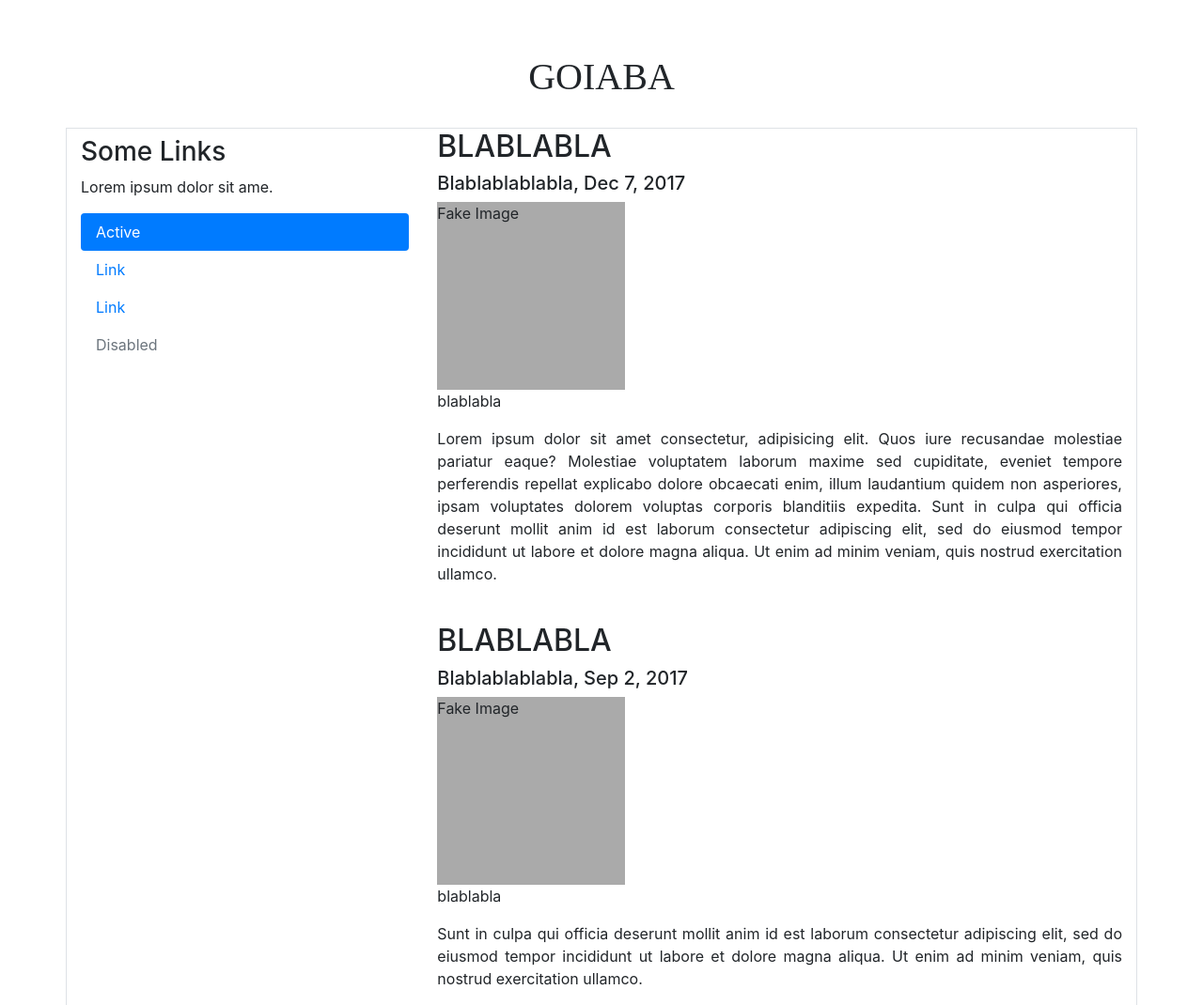
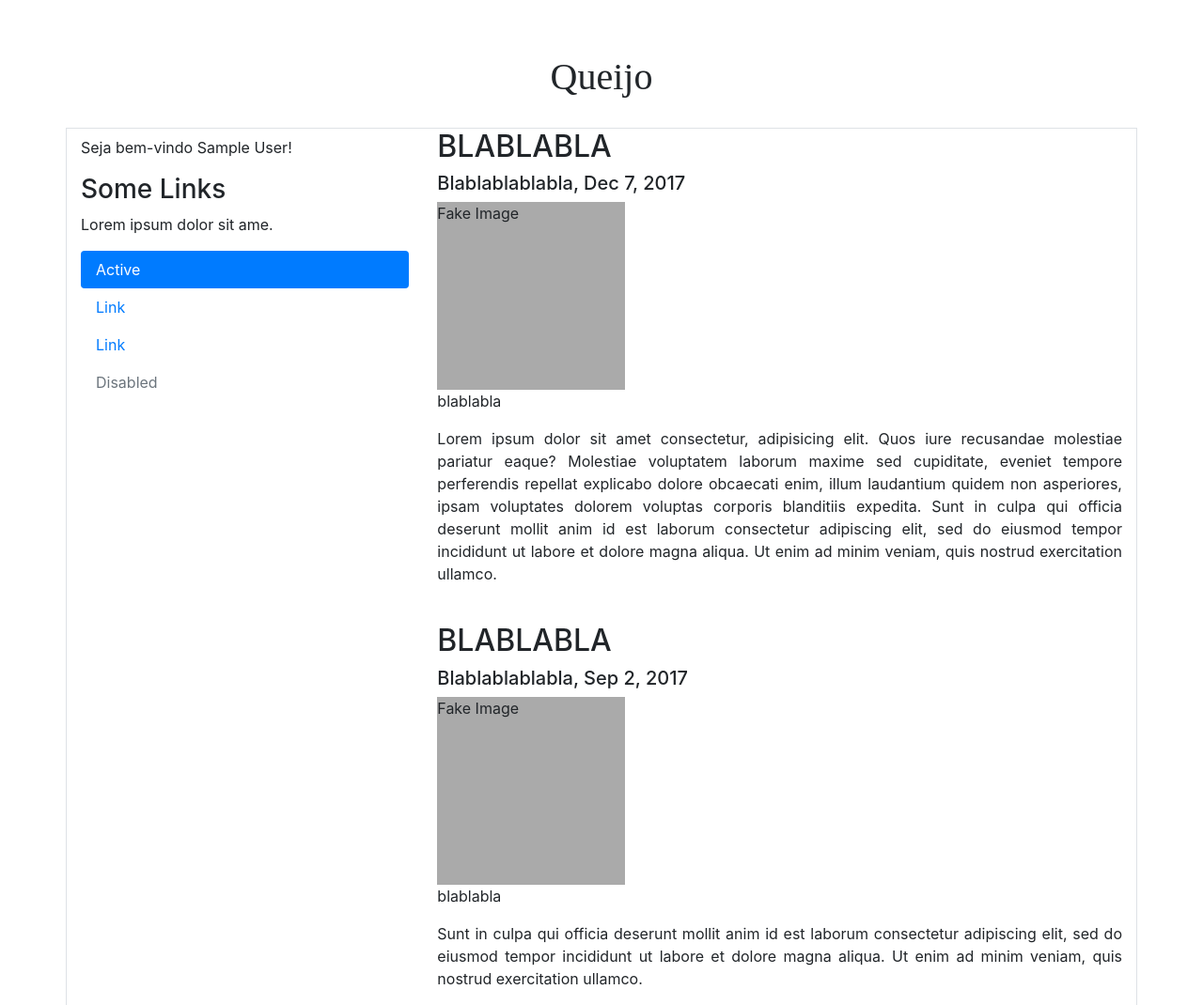
Before and after one commit to kjuao9/siteJoao, a PHP site: page /index.php in a window 1280 px wide. Shown: the part 62-1132 px from the top of the page at 94% size. Run offline with PHP 8.4, Linux system fonts and the light colour scheme; the visitor is signed in with stand-in values (Sample User, id 1).

Commit message:
Add files via upload

```diff
--- a/siteJoao/index.php
+++ b/siteJoao/index.php
@@ -83,7 +83,7 @@ require "includes/menu.php";
   Lorem ipsum, dolor sit amet consectetur adipisicing elit. Aperiam dignissimos iste assumenda veritatis explicabo exercitationem, ut alias ex corrupti tenetur vitae recusandae quo nam necessitatibus id ea enim corporis excepturi accusantium consequatur! Assumenda doloremque consectetur et aperiam ut nulla mollitia! -->
 <!-- </div>
 </div> -->
-<h1 style="text-align: center; font-family: Times New Roman">GOIABA </h1>
+<h1 style="text-align: center; font-family: Times New Roman">Queijo </h1>
 
 <div class="container border" style="margin-top:30px">
   <div class="row">
@@ -92,6 +92,13 @@ require "includes/menu.php";
       <h5></h5>
       <!-- <div class="img"><img src="imagens/parrot.gif" class="img" alt="birb"></div> -->
       <!-- <p>Olha só que lindo papagaio. Você quer realmente deixá-lo dançando sozinho? Seu monstro!</p> -->
+      <p>
+      <?php
+      if(isset($_SESSION["id_usuario"])){
+        print "Seja bem-vindo ".$_SESSION["nome"]."!";
+      }
+      ?>
+      </p>
       <h3>Some Links</h3>
       <p>Lorem ipsum dolor sit ame.</p>
       <ul class="nav nav-pills flex-column">
```
Also changed, not shown: siteJoao/cadastro.php (+6 -2 lines).
